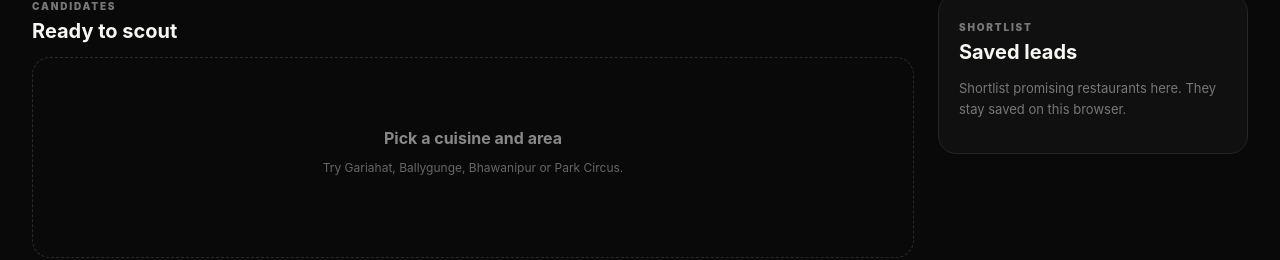
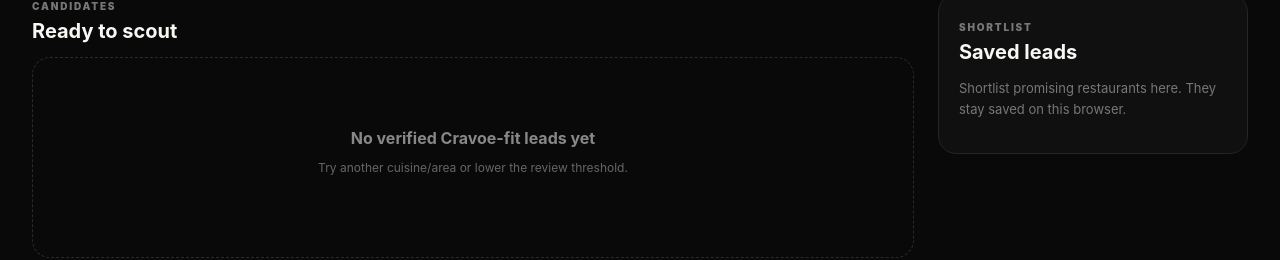
Before and after one commit to rahulmok/cravoe-vendor-scout, a Next.js app: page / in a window 1280 px wide. Shown: the part 613-873 px from the top of the page. Built offline with nearby package versions, Linux system fonts and the light colour scheme.

Commit message:
Require independent verification before showing leads

```diff
--- a/app/page.js
+++ b/app/page.js
@@ -74,7 +74,7 @@ export default function Home(){
         })
         // Stage 2: verify in small parallel batches. Each Gemini call only researches 3 brands,
         // which gives much better outlet coverage than asking one call to investigate 12.
-        const deepTargets=screened.filter(x=>!x.automaticReject).slice(0,12)
+        const deepTargets=screened.filter(x=>!x.automaticReject&&Number(x.reviews||0)>=minReviews)
         setMessage(`Brand screen done · deeply verifying ${deepTargets.length} candidates…`)
         const chunks=[]
         for(let i=0;i<deepTargets.length;i+=3) chunks.push(deepTargets.slice(i,i+3))
@@ -114,8 +114,25 @@ export default function Home(){
     finally{setLoading(false)}
   }
 
-  const visible=useMemo(()=>results.filter(r=>r.reviews>=minReviews&&!rejected.includes(r.id)&&r.fitStatus!=='REJECT'&&!r.automaticReject&&!r.tooBigForCravoe),[results,minReviews,rejected])
-  const filteredOut=useMemo(()=>results.filter(r=>r.fitStatus==='REJECT'||r.automaticReject||r.tooBigForCravoe),[results])
+  const visible=useMemo(()=>results.filter(r=>
+    r.reviews>=minReviews &&
+    !rejected.includes(r.id) &&
+    r.researched===true &&
+    ['STRONG_FIT','POSSIBLE_FIT','REVIEW'].includes(r.fitStatus) &&
+    !r.automaticReject &&
+    !r.tooBigForCravoe
+  ),[results,minReviews,rejected])
+
+  const filteredOut=useMemo(()=>results.filter(r=>
+    r.fitStatus==='REJECT' || r.automaticReject || r.tooBigForCravoe
+  ),[results])
+
+  const stillVerifying=useMemo(()=>results.filter(r=>
+    r.reviews>=minReviews &&
+    !r.automaticReject &&
+    !r.tooBigForCravoe &&
+    r.researched!==true
+  ),[results,minReviews])
 
   function saveLead(lead){
     if(saved.some(s=>s.id===lead.id)) return
@@ -161,7 +178,8 @@ export default function Home(){
     <section className="content-grid">
       <div>
         <div className="section-title"><span>CANDIDATES</span><h3>{visible.length?`${visible.length} matches`:'Ready to scout'}</h3></div>
-        {!visible.length&&<div className="empty"><strong>Pick a cuisine and area</strong><p>Try Gariahat, Ballygunge, Bhawanipur or Park Circus.</p></div>}
+        {!visible.length&&!loading&&!stillVerifying.length&&<div className="empty"><strong>No verified Cravoe-fit leads yet</strong><p>Try another cuisine/area or lower the review threshold.</p></div>}
+        {!!stillVerifying.length&&<div className="verifying-box"><strong>Verifying {stillVerifying.length} more candidate{stillVerifying.length===1?'':'s'}…</strong><span>They will not appear as leads until brand size and Cravoe fit are checked.</span></div>}
         <div className="cards">
           {visible.map((lead,i)=><LeadCard key={lead.id} lead={lead} rank={i+1} saved={saved.some(s=>s.id===lead.id)} onSave={saveLead} onReject={rejectLead} onCopy={copyPhone}/>)}
         </div>
```
